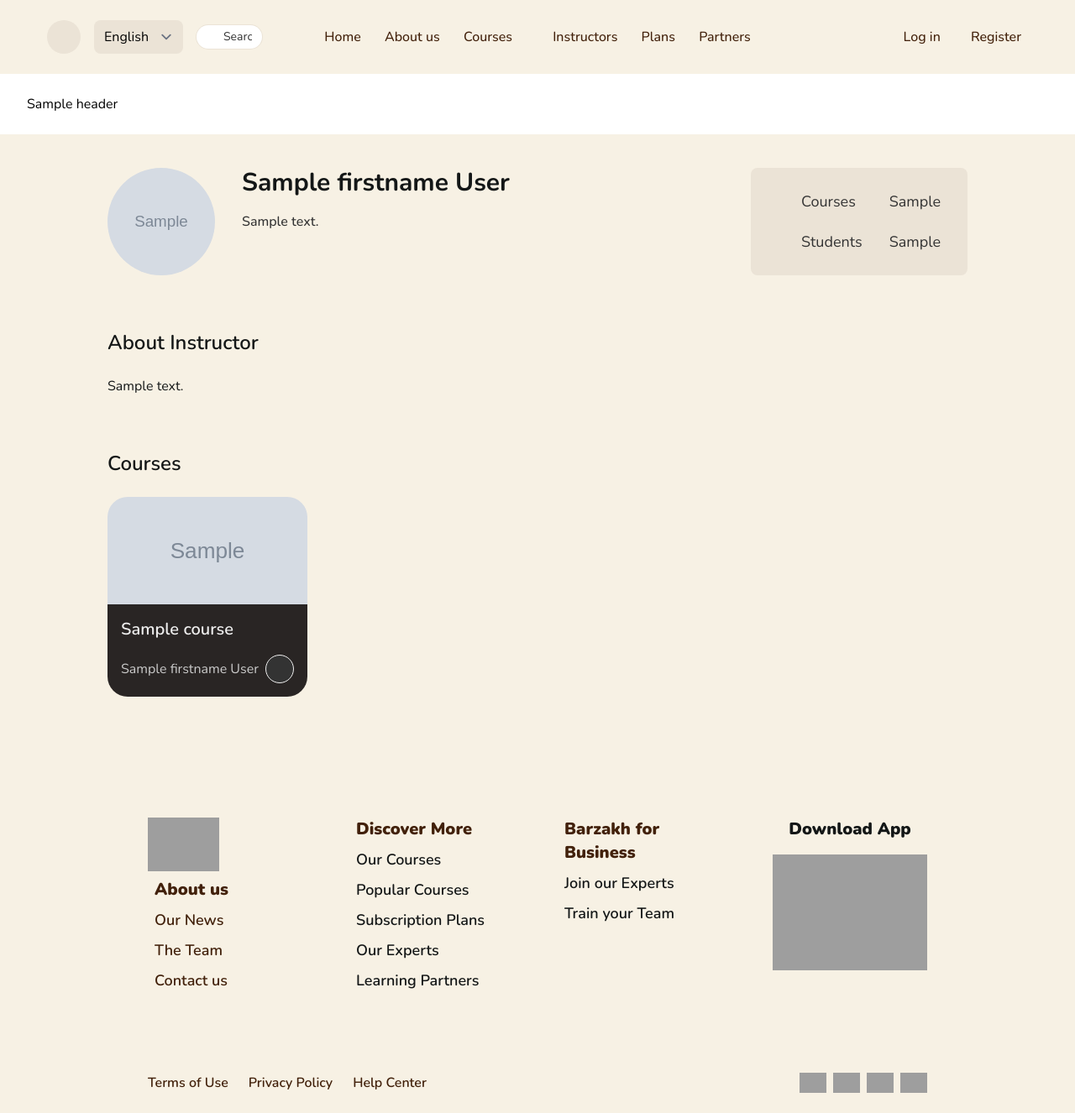
After one commit to RamiKhouja/barzakh, a Laravel app: template resources/views/client/instructor.blade.php in a window 1280 px wide. The commit adds this page. Shown: the whole page at 84% size. Run offline with Laravel 10, Linux system fonts and the light colour scheme; the template is opened without the code that fills it: most values are stand-ins (such as "Sample title", 1, 10 or a date in 2020); grey boxes marked "Sample" are stand-in pictures; style sheets or scripts are compiled from the project's sources; some libraries are stand-ins or nearby versions; grey boxes are pictures that could not be loaded.

Commit message:
show instructor

```diff
--- a/composer.json
+++ b/composer.json
@@ -8,6 +8,7 @@
         "php": "^8.1",
         "blade-ui-kit/blade-heroicons": "^2.1",
         "blade-ui-kit/blade-zondicons": "^1.4",
+        "davidhsianturi/blade-bootstrap-icons": "^1.4",
         "guzzlehttp/guzzle": "^7.2",
         "laravel/framework": "^10.10",
         "laravel/sanctum": "^3.2",
--- a/resources/css/app.css
+++ b/resources/css/app.css
@@ -54,3 +54,6 @@ body {
 .field-det-hov {
     @apply group-hover:bg-gray-400 group-hover:translate-y-0 group-hover:h-[140%] group-hover:top-0 group-hover:rounded-t-xl;
 }
+.social-icon {
+    @apply p-2 rounded-full hover:bg-primary-50 text-primary-700 dark:hover:bg-gray-400 hover:shadow dark:text-gray-50;
+}
--- /dev/null
+++ b/resources/lang/en/instructor.php
@@ -0,0 +1,7 @@
+<?php
+return [
+    'courses' => 'Courses',
+    'students' => 'Students',
+    'about-instructor' => 'About Instructor',
+    'the-courses' => 'Courses',
+];
--- a/resources/views/client/category.blade.php
+++ b/resources/views/client/category.blade.php
@@ -2,7 +2,7 @@
     <?php $lang = app()->getLocale(); ?>
     <div class="bg-primary-100 dark:bg-gray-700">
         <div class="h-20"></div>
-        <div class="max-w-xs sm:max-w-sm md:max-w-xl lg:max-w-4xl xl:max-w-5xl mx-auto mt-8 md:-mt-20 mb-72">
+        <div class="max-w-xs sm:max-w-sm md:max-w-xl lg:max-w-4xl xl:max-w-5xl mx-auto mt-8 md:-mt-20 mb-36">
             <div class="flex {{$lang == 'ar' ? ('flex-row-reverse') : ('')}}  md:mt-20 mb-20">
                 <p class="text-sm md:text-base lg:text-lg">
                     <a href="{{ route('fields.showUrl', ['url' => $category->field->url]) }}"
--- a/resources/views/client/courses/show.blade.php
+++ b/resources/views/client/courses/show.blade.php
@@ -117,7 +117,9 @@
             <div class="flex my-10 items-center {{$lang == 'ar' ? ('flex-row-reverse') : ('')}}">
                 <img src="{{asset($course->instructor->image)}}" class="rounded-full w-20 h-20" alt="">
                 <div class="{{$lang == 'ar' ? ('text-right mr-5') : ('ml-5')}}">
-                    <p class="font-bold text-xl text-gray-400 dark:text-gray-50 mb-1">{{$course->instructor->firstname}} {{$course->instructor->lastname}}</p>
+                    <a href="{{ route('instructor.showUrl', ['url' => $course->instructor->url]) }}">
+                        <p class="font-bold text-xl text-gray-400 dark:text-gray-50 mb-1">{{$course->instructor->firstname}} {{$course->instructor->lastname}}</p>
+                    </a>
                     <p class="font-medium text-base text-gray-300 dark:text-gray-100">{{$course->instructor->short_desc}}</p>
                 </div>
             </div>
--- /dev/null
+++ b/resources/views/client/instructor.blade.php
@@ -0,0 +1,127 @@
+<x-app-layout>
+    <?php $lang = app()->getLocale(); ?>
+    <div class="bg-primary-100 dark:bg-gray-700">
+        <div class="h-20"></div>
+        <div class="max-w-xs sm:max-w-sm md:max-w-xl lg:max-w-4xl xl:max-w-5xl mx-auto mt-8 md:-mt-20 mb-36">
+            <div class="flex justify-between my-10 {{$lang == 'ar' ? ('flex-row-reverse') : ('')}}">
+                <div class="flex items-center {{$lang == 'ar' ? ('flex-row-reverse') : ('')}}">
+                    <img src="{{asset($instructor->image)}}" class="rounded-full w-32 h-32" alt="">
+                    <div class="{{$lang == 'ar' ? ('text-right mr-8') : ('ml-8')}}">
+                        <p class="font-bold text-3xl text-gray-700 dark:text-white mb-4">{{$instructor->firstname}} {{$instructor->lastname}}</p>
+                        <p class="font-medium text-base text-gray-400 dark:text-gray-50 mb-4">{{$instructor->short_desc}}</p>
+                        <div class="flex {{$lang == 'ar' ? ('flex-row-reverse') : ('')}}" >
+                            @if($instructor->linkedin)
+                            <a href="{{$instructor->linkedin}}" target="_blank" class="social-icon {{$lang == 'ar' ? ('ml-4') : ('mr-4')}}">
+                                <x-bi-linkedin class="h-5 w-5"/>
+                            </a>
+                            @endif
+                            @if($instructor->youtube)
+                            <a href="{{$instructor->youtube}}" target="_blank" class="social-icon {{$lang == 'ar' ? ('ml-4') : ('mr-4')}}">
+                                <x-bi-youtube class="h-5 w-5"/>
+                            </a>
+                            @endif
+                            @if($instructor->instagram)
+                            <a href="{{$instructor->instagram}}" target="_blank" class="social-icon {{$lang == 'ar' ? ('ml-4') : ('mr-4')}}">
+                                <x-bi-instagram class="h-5 w-5"/>
+                            </a>
+                            @endif
+                            @if($instructor->twitter)
+                            <a href="{{$instructor->twitter}}" target="_blank" class="social-icon {{$lang == 'ar' ? ('ml-4') : ('mr-4')}}">
+                                <x-bi-twitter class="h-5 w-5"/>
+                            </a>
+                            @endif
+                        </div>
+                    </div>
+                </div>
+                <div class="py-4 px-8 flex flex-col justify-around bg-primary-200 dark:bg-gray-400 rounded-lg text-gray-400 dark:text-white">
+                    <div class="flex items-center justify-between {{$lang == 'ar' ? ('flex-row-reverse') : ('')}}">
+                        <div class="flex items-center {{$lang == 'ar' ? ('flex-row-reverse') : ('')}}">
+                            <x-heroicon-s-play-circle class="h-5 w-5"/>
+                            <p class="text-lg {{$lang == 'ar' ? ('mr-2 ml-8') : ('mr-8 ml-2')}}">{{__('instructor.courses')}}</p>
+                        </div>
+                        <p class="text-lg">{{$instructor->nb_courses}}</p>
+                    </div>
+                    <div class="flex items-center justify-between {{$lang == 'ar' ? ('flex-row-reverse') : ('')}}">
+                        <div class="flex items-center {{$lang == 'ar' ? ('flex-row-reverse') : ('')}}">
+                            <x-heroicon-s-academic-cap class="h-5 w-5"/>
+                            <p class="text-lg {{$lang == 'ar' ? ('mr-2 ml-8') : ('mr-8 ml-2')}}">{{__('instructor.students')}}</p>
+                        </div>
+                        <p class="text-lg">{{$instructor->nb_students}}</p>
+                    </div>
+                </div>
+            </div>
+            <div class="my-16" dir="{{$lang == 'ar' ? ('rtl') : ('ltr')}}">
+                <p class="text-2xl {{$lang == 'ar' ? ('font-medium') : ('font-semibold')}} text-gray-700 dark:text-white">{{__('instructor.about-instructor')}}</p>
+                <p class="text-gray-700 dark:text-gray-50 mt-6">{{$instructor->description}}</p>
+            </div>
+            <div class="my-16" dir="{{$lang == 'ar' ? ('rtl') : ('ltr')}}">
+                <p class="text-2xl {{$lang == 'ar' ? ('font-medium') : ('font-semibold')}} text-gray-700 dark:text-white mb-6">{{__('instructor.the-courses')}}</p>
+                <div class="grid grid-cols-1 sm:grid-cols-2 md:grid-cols-3 lg:grid-cols-4 gap-6 container" dir="{{$lang == 'ar' ? ('rtl') : ('ltr')}}">
+                    @foreach($instructor->courses as $course)
+                        <div class="rounded-3xl group ">
+                        <a href="{{ route('course.showUrl', ['url' => $course->url]) }}">
+                            <div class="relative">
+                                <img src="{{ asset($course->image) }}" alt="Slide 1" class="max-h-32 w-full rounded-t-3xl">
+                                <div class="group-hover:visible group-hover:translate-y-0 course-duration-band bg-stone text-white py-1 px-4 bg-opacity-70">
+                                        <div class="flex items-center space-x-2 {{$lang == 'ar' ? ('flex-row-reverse') : ('')}}">
+                                            <x-heroicon-o-clock class="w-4 h-4"/>
+                                            <p class="text-sm font-semibold">
+                                                <?php
+                                                    $hours = floor($course->duration / 3600);
+                                                    $minutes = floor(($course->duration % 3600) / 60);
+                                                    $seconds = $course->duration % 60;
+                                                ?>
+                                                {{$hours>0 ? ($hours==1 ? (__('welcome.1h').' ') : ($hours.__('welcome.h').' ')): ('')}}
+                                                {{$minutes>0 ? ($minutes==1 ? __('welcome.1m') : ($minutes.__('welcome.m'))): ('')}}
+                                            </p>
+                                            <p class="text-sm font-black">|</p>
+                                            <p class="text-sm font-semibold">
+                                                {{$course->nb_lessons> 0 ? ($course->nb_lessons==1 ? __('welcome.1Lesson') : ($course->nb_lessons.' '.__('welcome.Lessons'))): __('welcome.No-Lessons')}}
+                                            </p>
+                                        </div>
+                                </div>
+                                <div class="group-hover:bg-gray-400 rounded-b-3xl p-4 bg-stone">
+                                    <p class="text-xl text-gray-50 font-semibold mb-4 {{$lang == 'ar' ? ('text-right') : ('')}}">
+                                        {{$lang == 'ar' ? $course->title_ar : $course->title_en}}
+                                    </p>
+                                    <div class="flex justify-between items-center">
+                                        <p class="text-base text-gray-200">
+                                            {{$course->instructor->firstname}} {{$course->instructor->lastname}}
+                                        </p>
+                                        <a href="/prd" class="text-gray-50 z-50 px-1.5 py-1 border border-gray-50 rounded-full bg-gray-400">
+                                        <x-heroicon-s-bookmark  class="h-6 w-5"/>
+                                        </a>
+                                    </div>
+                                </div>
+                            </div>
+                        </a>
+                        </div>
+                    @endforeach
+                </div>
+            </div>
+        </div>
+        <x-footer/>
+    </div>
+</x-app-layout>
+<style>
+    .field-details {
+        position: absolute;
+        top: 60%;
+        height: 40%;
+        width: 100%;
+        transform: translateY(100%);
+        transition: transform .25s linear;
+    }
+    .course-duration-band {
+        position: absolute;
+        visibility: hidden;
+        top: 100px;
+        height: 28px;
+        width: 100%;
+        transform: translateY(100%);
+        transition: transform .25s linear;
+    }
+    p.text-sm.text-gray-700.leading-5 {
+        display: none;
+    }
+</style>
--- a/resources/views/layouts/navigation.blade.php
+++ b/resources/views/layouts/navigation.blade.php
@@ -14,14 +14,14 @@
             </div>
             <div class="md:w-1/5 lg:w-1/4">
                 <div class="items-center p-6 hidden md:flex md:flex-wrap lg:flex-nowrap md:space-y-2 lg:space-y-0 justify-center">
-                    <button id="theme-toggle-button" class="mr-2">
+                    <button id="theme-toggle-button" class="mr-4 bg-primary-200 rounded-full p-2 dark:bg-gray-400">
                         <x-heroicon-s-moon class="w-6 h-6 text-gray-700 dark:hidden" />
                         <x-heroicon-s-sun class="w-6 h-6 text-white hidden dark:block" />
                     </button>
                     <div class="language-switcher">
                         <form action="{{ route('setLocale') }}" method="POST">
                             @csrf
-                            <select name="locale" onchange="this.form.submit()" class="border-0 bg-primary-100 dark:bg-gray-700 dark:text-white focus:outline-0" >
+                            <select name="locale" onchange="this.form.submit()" class="border-0 bg-primary-200 rounded-lg cursor-pointer dark:bg-gray-400 dark:text-white focus:outline-0" >
                                 <option value="en" {{ $lang == 'en' ? 'selected' : '' }}>English</option>
                                 <option value="ar" {{ $lang == 'ar' ? 'selected' : '' }}>العربية</option>
                             </select>
--- a/resources/views/welcome.blade.php
+++ b/resources/views/welcome.blade.php
@@ -108,6 +108,7 @@
             <div class="grid grid-cols-2 md:grid-cols-4 gap-6 sm:gap-10">
                 @foreach($instructors as $instructor)
                 <div class="group relative">
+                    <a href="{{ route('instructor.showUrl', ['url' => $instructor->url]) }}">
                         <img class="h-auto max-w-full" src="{{ asset($instructor->image) }}" alt="">
                         <div class="group-hover:visible group-hover:translate-y-0 instructor-details bg-stone text-white py-4 px-4 bg-opacity-70">
                             <div class="{{$lang == 'ar' ? ('text-right') : ('')}}">
@@ -115,6 +116,7 @@
                                 <p class="text-base font-medium text-gray-50">{{$instructor->email}}</p>
                             </div>
                         </div>
+                    </a>
                 </div>
                 @endforeach
             </div>
--- a/routes/web.php
+++ b/routes/web.php
@@ -91,5 +91,6 @@ Route::get('/categories/{url}', [FieldController::class, 'showByUrl'])->name('fi
 Route::get('/courses/{url}', [CategoryController::class, 'showByUrl'])->name('category.showUrl');
 Route::get('/course/{url}', [CourseController::class, 'showByUrl'])->name('course.showUrl');
 Route::get('/course/{url}/{number}', [LessonController::class, 'showByCourse'])->name('lesson.showCourse');
+Route::get('/instructor/{url}', [InstructorController::class, 'showByUrl'])->name('instructor.showUrl');
 
 require __DIR__.'/auth.php';
```
Also changed, not shown: app/Http/Controllers/InstructorController.php (+9 -0 lines), resources/lang/ar/instructor.php (added, +7 -0 lines), database/migrations/2023_10_18_072042_add_columns_to_instructor.php (added), 5 other files. Lines whose indentation alone changed are shown as unchanged.
